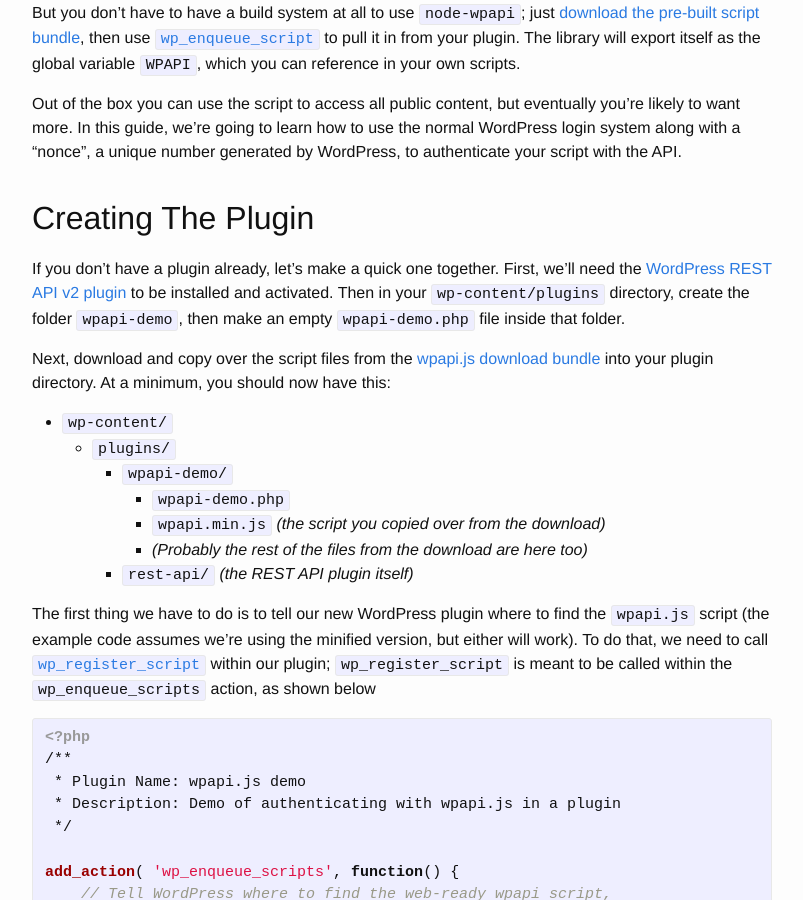
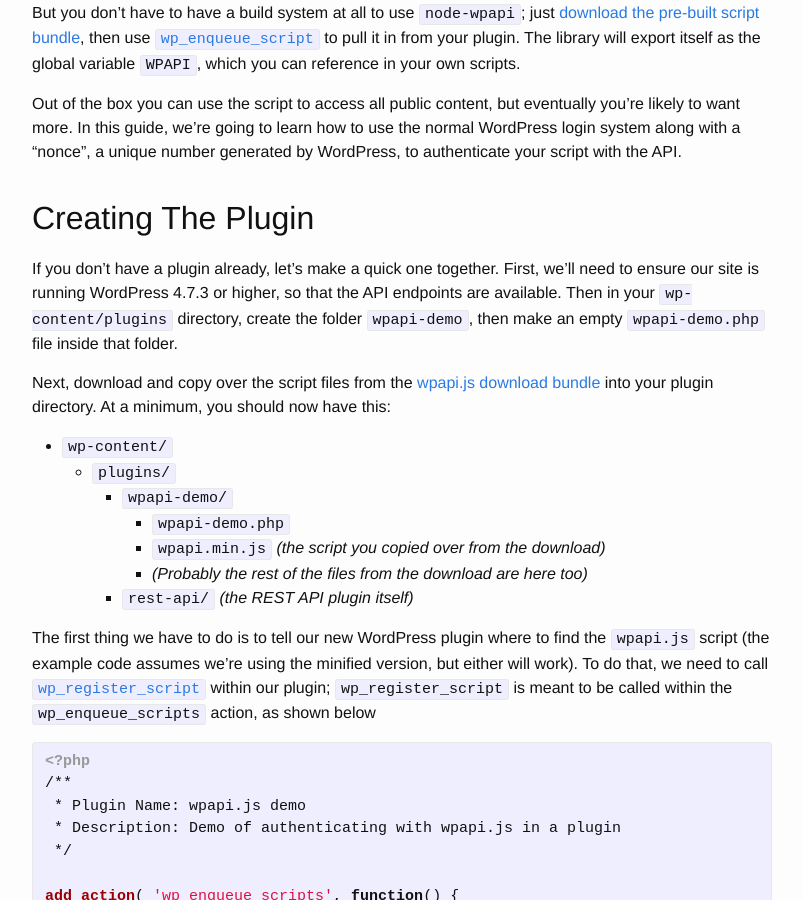
Before and after one commit to WP-API/node-wpapi, a Jekyll site: the page built from documentation/_posts/2016-08-09-authenticating-with-cookies.md, in a window 1280 px wide and 900 px high, scrolled down 444 px. Shown: the whole window, without its empty margins (238-1041 px from the left). Built offline with Jekyll 4.4.1, drawn with Linux system fonts in a browser that asks for light colours.

Commit message:
Remove reference to the rest api plugin

```diff
--- a/documentation/_posts/2016-08-09-authenticating-with-cookies.md
+++ b/documentation/_posts/2016-08-09-authenticating-with-cookies.md
@@ -17,7 +17,7 @@ Out of the box you can use the script to access all public content, but eventual
 
 ## Creating The Plugin
 
-If you don't have a plugin already, let's make a quick one together. First, we'll need the [WordPress REST API v2 plugin](https://wordpress.org/plugins/rest-api/) to be installed and activated. Then in your `wp-content/plugins` directory, create the folder `wpapi-demo`, then make an empty `wpapi-demo.php` file inside that folder.
+If you don't have a plugin already, let's make a quick one together. First, we'll need to ensure our site is running WordPress 4.7.3 or higher, so that the API endpoints are available. Then in your `wp-content/plugins` directory, create the folder `wpapi-demo`, then make an empty `wpapi-demo.php` file inside that folder.
 
 Next, download and copy over the script files from the [wpapi.js download bundle](https://wp-api.github.io/node-wpapi/wpapi.zip) into your plugin directory. At a minimum, you should now have this:
 
```
